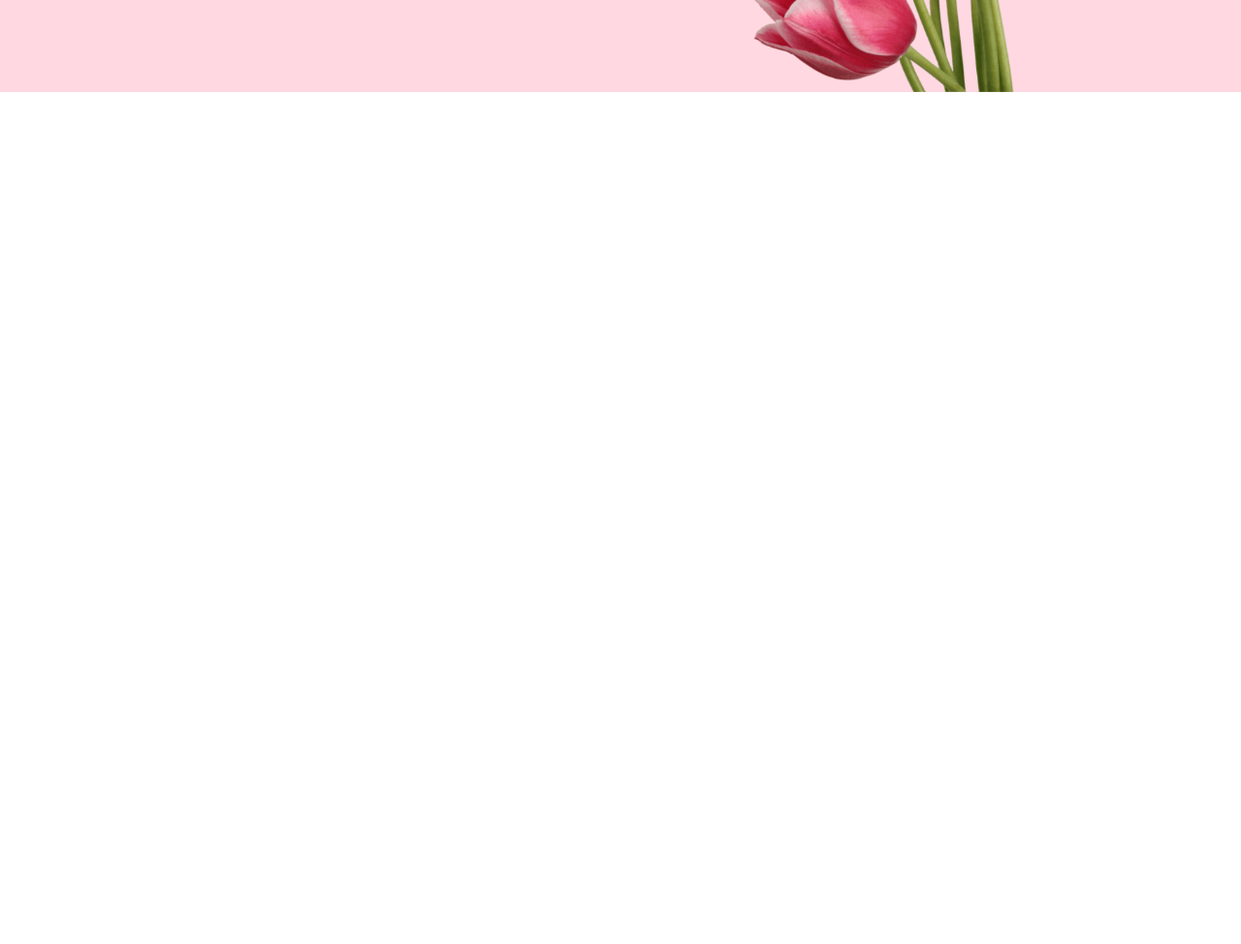
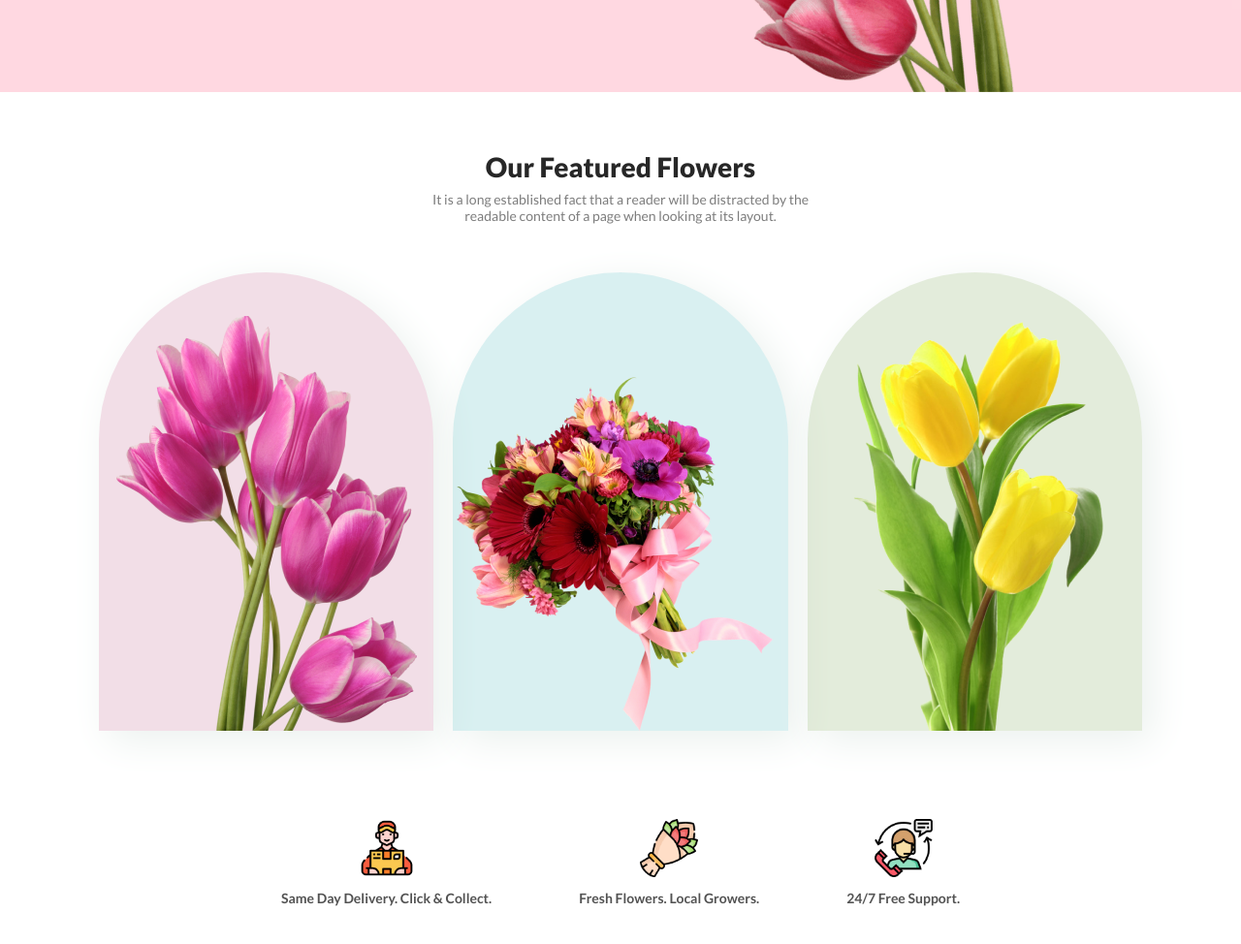
Before and after one commit to M-RayhanKhan/flower-shop, a plain HTML site: page index.html in a window 1280 px wide. Shown: the part 500-1474 px from the top of the page at 97% size. Before the commit the page ends 800 px from the top, so only its background shows below. Drawn offline with Linux system fonts and the light colour scheme.

Commit message:
client side done

```diff
--- a/index.html
+++ b/index.html
@@ -17,5 +17,43 @@
             <img width="450px" height="568px" style="margin-top: 30px;" src="images/banner-image.png" alt="">
         </div>
     </header>
+    <main>
+        <!-- featured section start -->
+         <section class="featured-section">
+            <div class="featured-text-container">
+                <h3>Our Featured Flowers</h3>
+                <p>It is a long established fact that a reader will be distracted by the readable content of a page when looking at its layout.</p>
+            </div>
+            <div class="featured-image">
+                <div id="first" class="first-img">
+                    <img src="images/featured1.png" alt="">
+                </div>
+                <div id="second" class="second-img">
+                    <img  src="images/featured2.png" alt="">
+                </div>
+                <div id="third" class="third-img">
+                    <img src="images/featured3.png" alt="">
+                </div>
+            </div>
+         </section>
+        <!-- featured section end -->
+
+        <!-- client section start -->
+         <section class="client-section">
+            <div>
+                <img src="images/Group 57.png" alt="">
+                <p>Same Day Delivery. Click & Collect.</p>
+            </div>
+            <div>
+                <img src="images/Group 58.png" alt="">
+                <p>Fresh Flowers. Local Growers.</p>
+            </div>
+            <div>
+                <img src="images/Group 59.png" alt="">
+                <p>24/7 Free Support.</p>
+            </div>
+         </section>
+        <!-- client section end -->
+    </main>
 </body>
 </html>
--- a/style/style.css
+++ b/style/style.css
@@ -16,13 +16,14 @@ header {
     align-items: center;
 }
 
- .flor-text h1 {
+.flor-text h1 {
     color: rgb(39, 39, 39);
     font-family: Lato;
     font-size: 50px;
     font-weight: 800;
     text-align: left;
 }
+
 .flor-text p {
     color: rgba(39, 39, 39, 0.6);
     font-family: Lato;
@@ -32,6 +33,7 @@ header {
     margin-top: 20px;
     margin-bottom: 20px;
 }
+
 .flor-text button {
     border-radius: 8px;
     padding: 15px 30px 15px 30px;
@@ -42,3 +44,105 @@ header {
     font-weight: 600;
     color: white;
 }
+
+/* featured section style here */
+.featured-section {
+    width: 84%;
+    height: 600px;
+    margin: 0 auto;
+    margin-top: 60px;
+    margin-bottom: 50px;
+}
+
+/* featured-text-container */
+.featured-text-container {
+    width: 421px;
+    margin: 0 auto;
+    display: flex;
+    flex-direction: column;
+    justify-content: center;
+    align-items: center;
+}
+
+.featured-text-container h3 {
+    color: rgb(39, 39, 39);
+    font-family: Lato;
+    font-size: 28px;
+    font-weight: 800;
+    text-align: center;
+}
+
+.featured-text-container p {
+    color: rgba(39, 39, 39, 0.6);
+    font-family: Lato;
+    font-size: 14px;
+    font-weight: 400;
+    text-align: center;
+    margin-top: 8px;
+}
+
+/* featured-img-sectione */
+.featured-image {
+    display: flex;
+    gap: 20px;
+    margin-top: 50px;
+    position: relative;
+}
+
+.featured-image img {
+    position: absolute;
+    bottom: 0;
+}
+
+.first-img,
+.second-img,
+.third-img {
+    width: 34%;
+    height: 473px;
+    /* border: 2px solid green; */
+    display: flex;
+    justify-content: center;
+    align-items: center;
+    border-radius: 300px 300px 0px 0px;
+    box-shadow: 10px 10px 40px rgb(235, 241, 238);
+}
+
+#first {
+    background-color: rgba(167, 33, 98, 0.15);
+}
+
+#second {
+    background-color: rgba(5, 151, 160, 0.15);
+}
+
+#third {
+    background-color: rgba(71, 125, 17, 0.15);
+}
+
+/* client section style */
+.client-section {
+    width: 84%;
+    margin: 0 auto;
+    display: flex;
+    justify-content: center;
+    align-items: center;
+    margin-top: 90px;
+    margin-bottom: 90px;
+    /* justify-content: space-around; */
+    gap: 90px;
+    text-align: center;
+}
+
+.client-section img {
+    width: 60px;
+}
+
+.client-section p {
+    color: rgba(39, 39, 39, 0.8);
+    font-family: Lato;
+    font-size: 14px;
+    font-weight: 600;
+    line-height: 35px;
+    letter-spacing: 0%;
+    text-align: center;
+}
```
